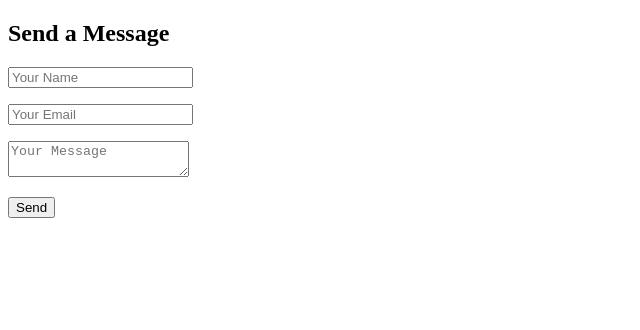
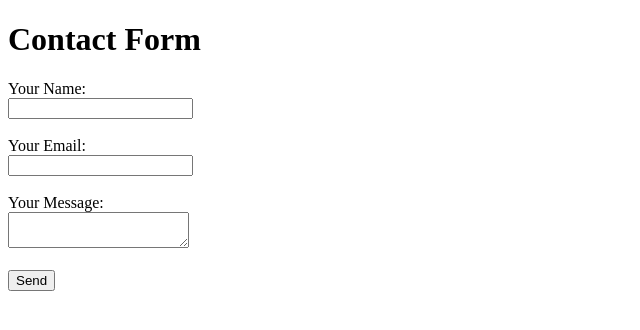
Before and after one commit to netik709/MISSION-IIT, a plain HTML site: page Contact.html in a window 1280 px wide. Shown: the whole page, without its empty margins (0-640 px from the left). Drawn offline with Linux system fonts and the light colour scheme.

Commit message:
Update Contact.html

```diff
--- a/Contact.html
+++ b/Contact.html
@@ -1,17 +1,25 @@
 <!DOCTYPE html>
 <html lang="en">
 <head>
-  <meta charset="UTF-8">
+  <meta charset="UTF-8" />
+  <meta name="viewport" content="width=device-width, initial-scale=1.0" />
   <title>Contact</title>
 </head>
 <body>
-  <h2>Send a Message</h2>
+  <h1>Contact Form</h1>
   <form name="contact" method="POST" data-netlify="true" action="/thankyou.html">
     <input type="hidden" name="form-name" value="contact" />
-    <p><input type="text" name="name" placeholder="Your Name" required></p>
-    <p><input type="email" name="email" placeholder="Your Email" required></p>
-    <p><textarea name="message" placeholder="Your Message" required></textarea></p>
-    <p><button type="submit">Send</button></p>
+
+    <label>Your Name:</label><br />
+    <input type="text" name="name" required /><br /><br />
+
+    <label>Your Email:</label><br />
+    <input type="email" name="email" required /><br /><br />
+
+    <label>Your Message:</label><br />
+    <textarea name="message" required></textarea><br /><br />
+
+    <button type="submit">Send</button>
   </form>
 </body>
 </html>
```
